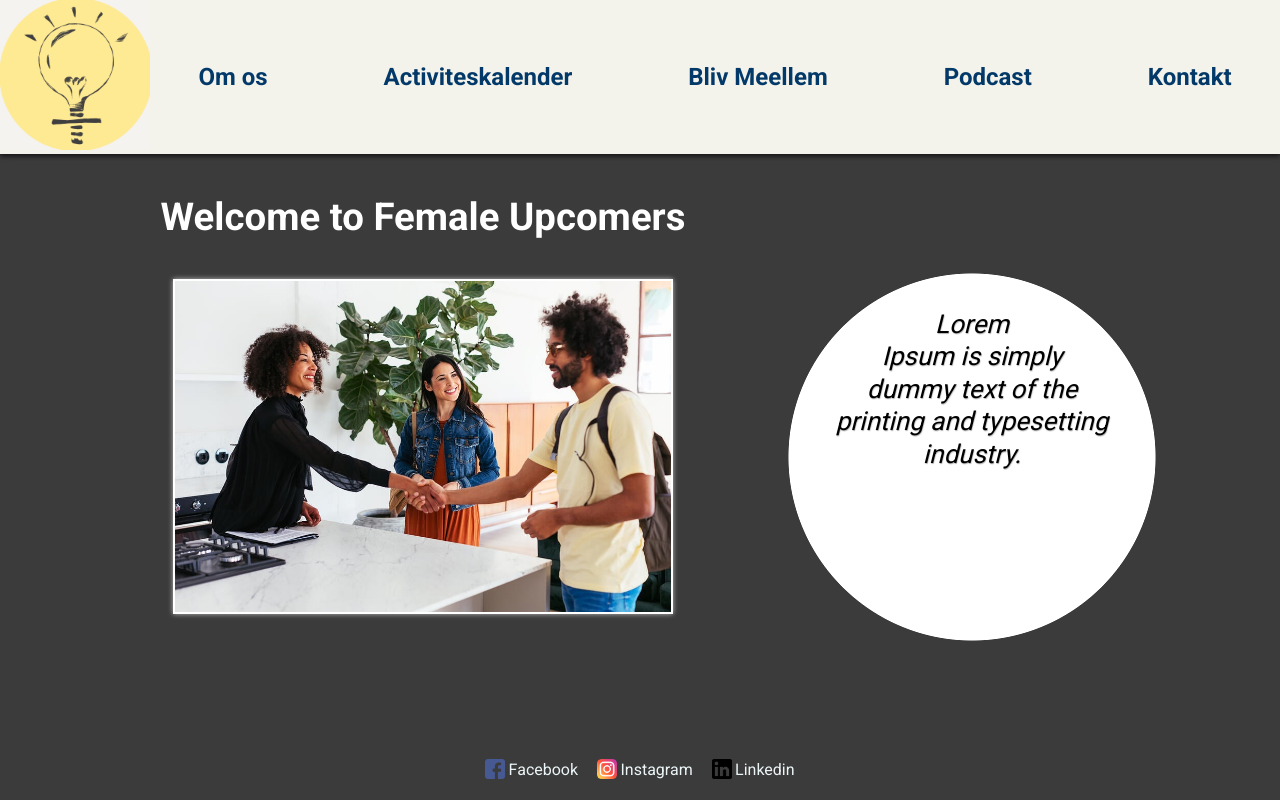
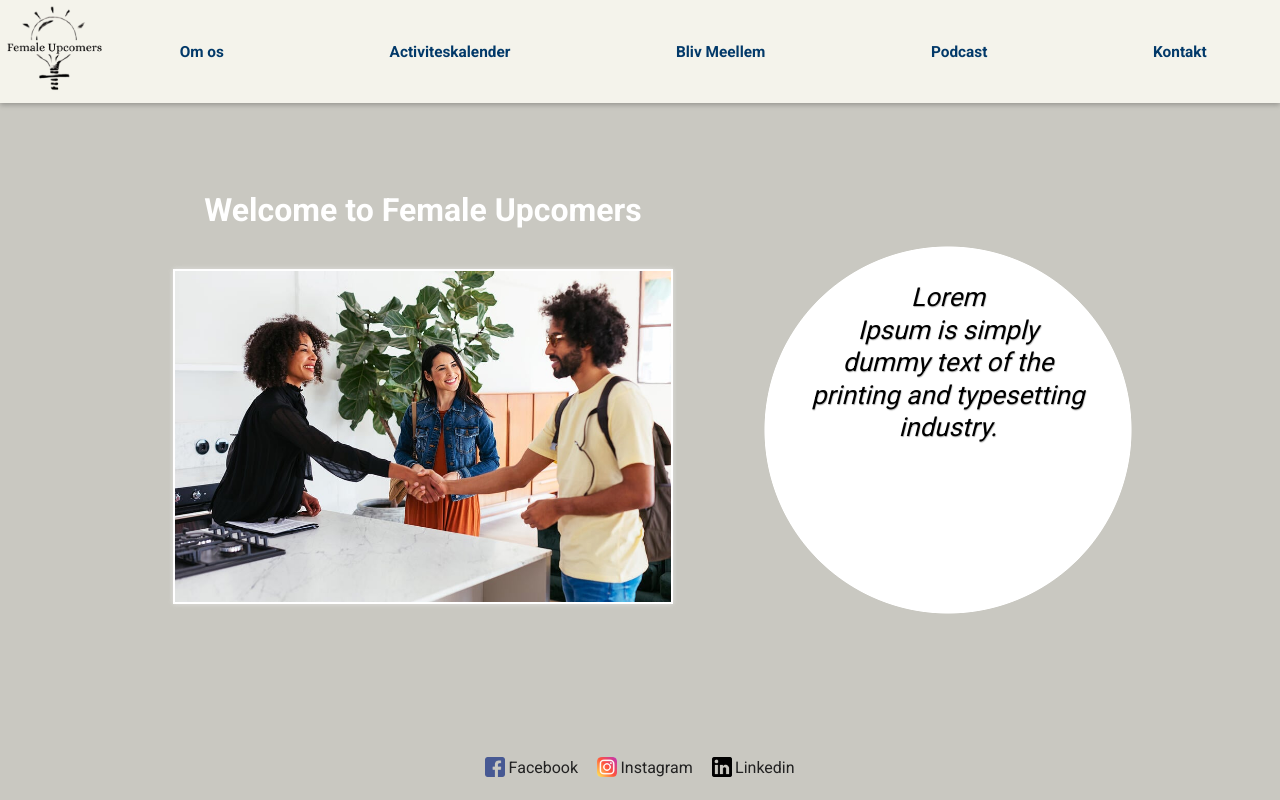
Before and after one commit to unartcs/female-upcomers-project, a plain HTML site: page index.html in a window 1280 px wide. Drawn offline with Linux system fonts and the light colour scheme.

Commit message:
Edited index, style
Changed the logo to a transparent version and trimmed it.
Changed the menu bar:
-Changed font size from 24px to 1.2vw
-Changed border-bottom from 1vh 0.5vh (on hover)

Changed main content container:
-Padding from 5vh to 11vh
-Color to a  bit brighter

Changed Title:
-font size 3vw to 2.5vw

Changed Footer:
-Changed color, and color on hover

```diff
--- a/index.html
+++ b/index.html
@@ -14,7 +14,7 @@
 <body>
     <div class="top-nav-container">
         <div class="top-nav-logo">
-            <img src="./imgs/logotop.png" alt="Female Upcomers Logo" width="150px">
+            <img src="./imgs/logotransparenttrimmed.png" alt="Female Upcomers Logo" width="100px">
         </div>
         <ul class="top-menu">
             <a href="./index.html"><li>Om os</li></a>
--- a/style.css
+++ b/style.css
@@ -117,21 +117,24 @@ body {
     height: 100%;
     width: 100%;
     font-family: 'Roboto', sans-serif;
-    background-color: #1f1f1fde;
+    /* background-color: #1f1f1fde; */
+    background-color: #c9c8c1;;
     display: flex;
     flex-direction: column;
     justify-content: space-between;
 }
 
-
+.top-nav-logo {
+    padding-left: 0.5vw;
+}
 .top-nav-container {
     display: flex;
     width: 100%;
     background-color: #F4F3EB;
     justify-content: space-between;
-    -webkit-box-shadow: 0px 2px 5px 0px rgba(0, 0, 0, 0.75);
-    -moz-box-shadow: 0px 2px 5px 0px rgba(0, 0, 0, 0.75);
-    box-shadow: 0px 2px 5px 0px rgba(3, 3, 3, 0.75);
+    -webkit-box-shadow: 0px 2px 5px 0px rgba(0, 0, 0, 0.25);
+    -moz-box-shadow: 0px 2px 5px 0px rgba(0, 0, 0, 0.25);
+    box-shadow: 0px 2px 5px 0px rgba(3, 3, 3, 0.25);
 }
 
 .top-menu {
@@ -144,7 +147,7 @@ body {
 }
 
 .top-menu>li, .top-menu>a {
-    font-size: 24px;
+    font-size: 1.2vw;
     color: var(--color02);
     height: 100%;
     box-sizing: border-box;
@@ -155,13 +158,13 @@ body {
 
 .top-menu>li:hover, .top-menu>a:hover {
     /* border-bottom: 1.5vh rgb(2, 57, 105) solid; */
-    border-bottom: 1vh var(--color02) solid;
+    border-bottom: 0.5vh var(--color02) solid;
     cursor: pointer;
     transition: all ease-in-out 0.2s;
 }
 
 .main-content-container {
-    padding: 5vh;
+    padding: 11vh;
     display: flex;
     gap: 5vw;
     height: 100%;
@@ -182,7 +185,7 @@ body {
 }
 
 .left-container-title {
-    font-size: 3vw;
+    font-size: 2.5vw;
     font-weight: 700;
     color: white
 }
@@ -272,11 +275,13 @@ body {
 
 footer {
     height: 7%;
-    color: #EBF5F7;
+    /* color: #EBF5F7; */
+    color: #222222;
 }
 
 .bottom-menu>li:hover {
-    color: var(--color00);
+    /* color: var(--color00); */
+    color: #1710103e;
     transition: all ease-in-out 0.2s;
 }
 
```
Also changed, not shown: imgs/logotransparent.png (added), imgs/logotransparenttrimmed.png (added).
